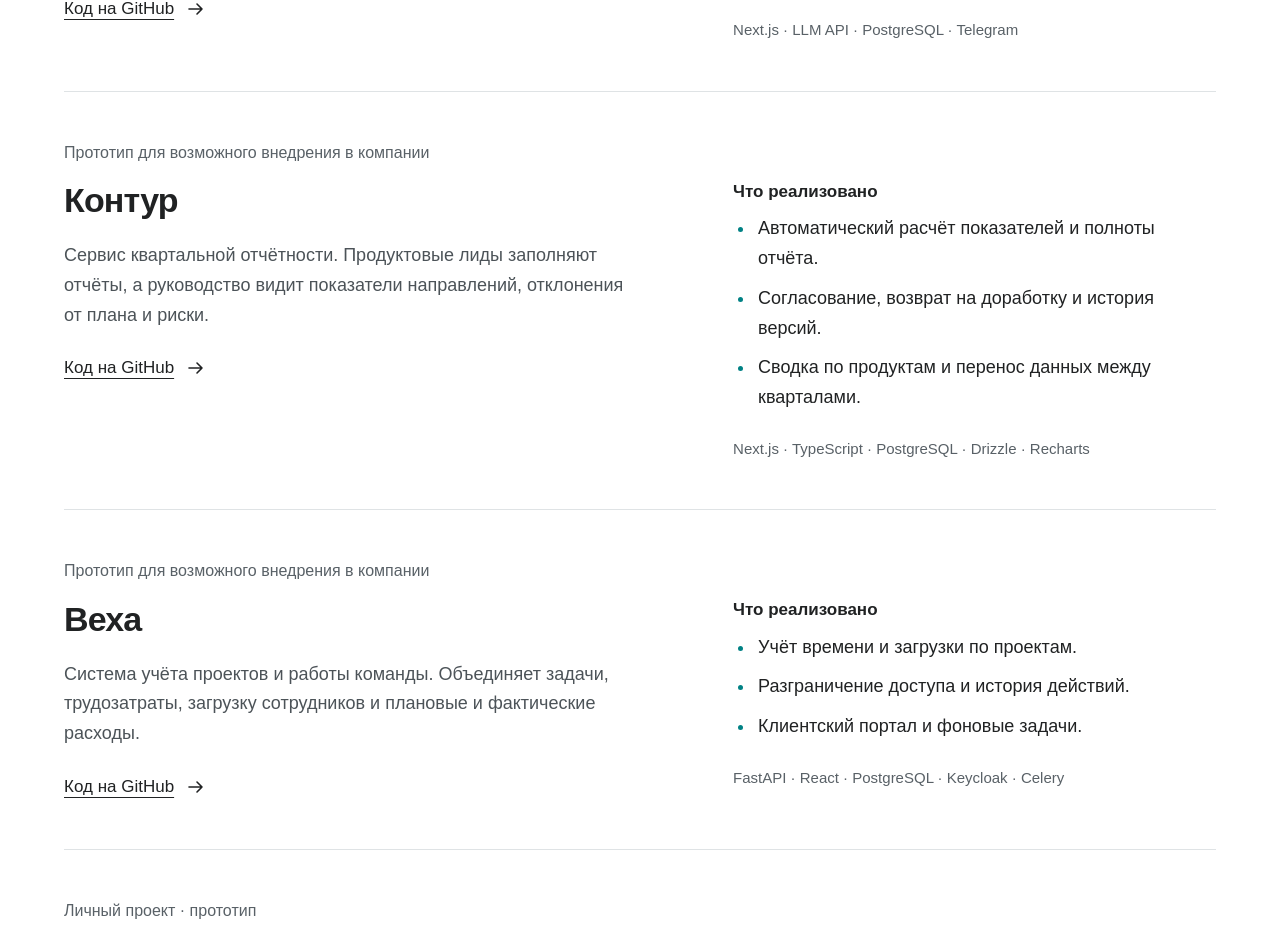
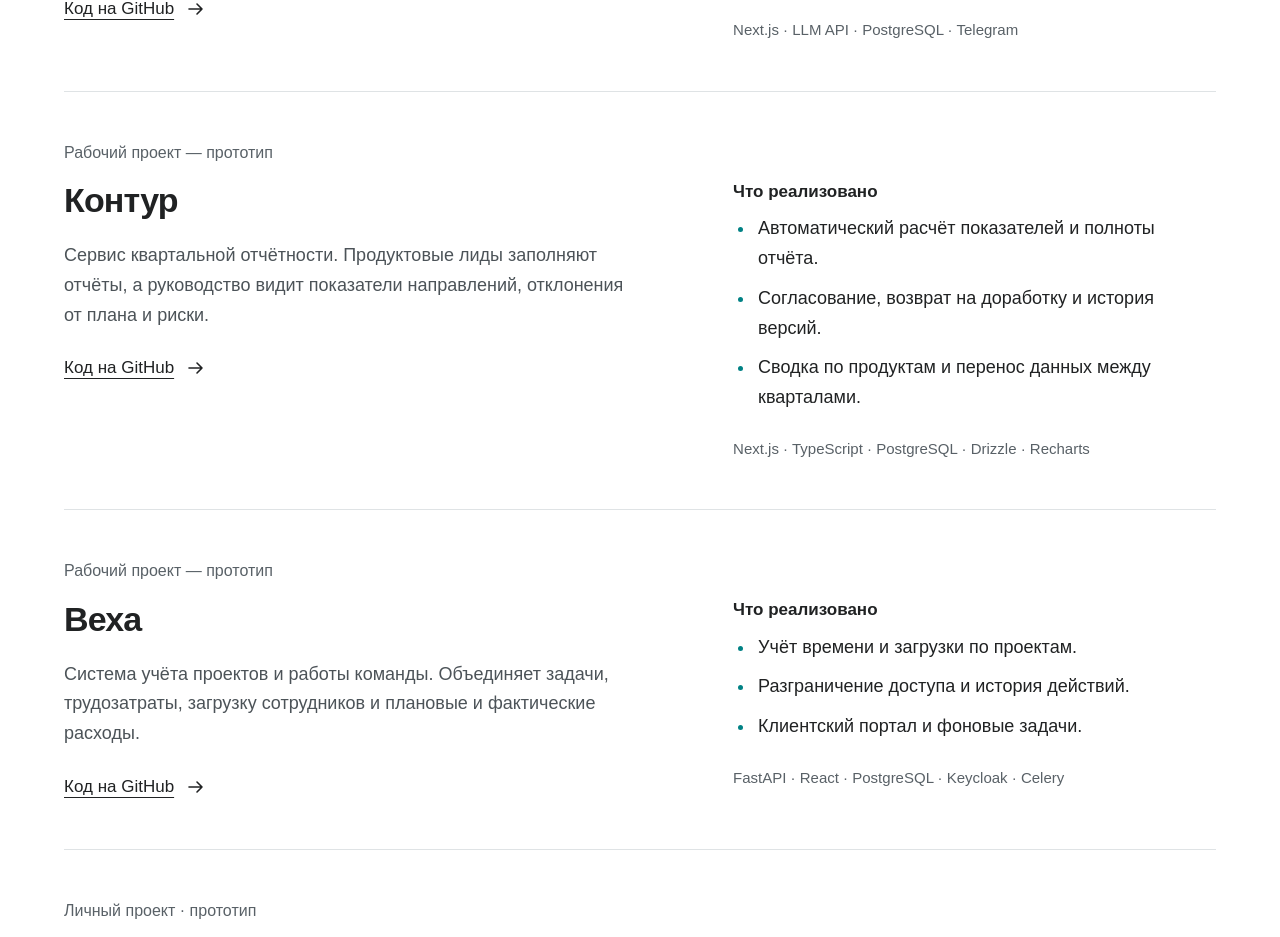
Before and after one commit to ANOWIZ/portfolio, a React (Vite) app: page / in a window 1280 px wide. Shown: the part 1911-2848 px from the top of the page. Built offline with nearby package versions, Linux system fonts and the light colour scheme.

Commit message:
Shorten workplace prototype labels

```diff
--- a/src/App.tsx
+++ b/src/App.tsx
@@ -31,7 +31,7 @@ const projects = [
   },
   {
     title: 'Контур',
-    label: 'Прототип для возможного внедрения в компании',
+    label: 'Рабочий проект — прототип',
     description: 'Сервис квартальной отчётности. Продуктовые лиды заполняют отчёты, а руководство видит показатели направлений, отклонения от плана и риски.',
     details: ['Автоматический расчёт показателей и полноты отчёта.', 'Согласование, возврат на доработку и история версий.', 'Сводка по продуктам и перенос данных между кварталами.'],
     stack: 'Next.js · TypeScript · PostgreSQL · Drizzle · Recharts',
@@ -39,7 +39,7 @@ const projects = [
   },
   {
     title: 'Веха',
-    label: 'Прототип для возможного внедрения в компании',
+    label: 'Рабочий проект — прототип',
     description: 'Система учёта проектов и работы команды. Объединяет задачи, трудозатраты, загрузку сотрудников и плановые и фактические расходы.',
     details: ['Учёт времени и загрузки по проектам.', 'Разграничение доступа и история действий.', 'Клиентский портал и фоновые задачи.'],
     stack: 'FastAPI · React · PostgreSQL · Keycloak · Celery',
```
